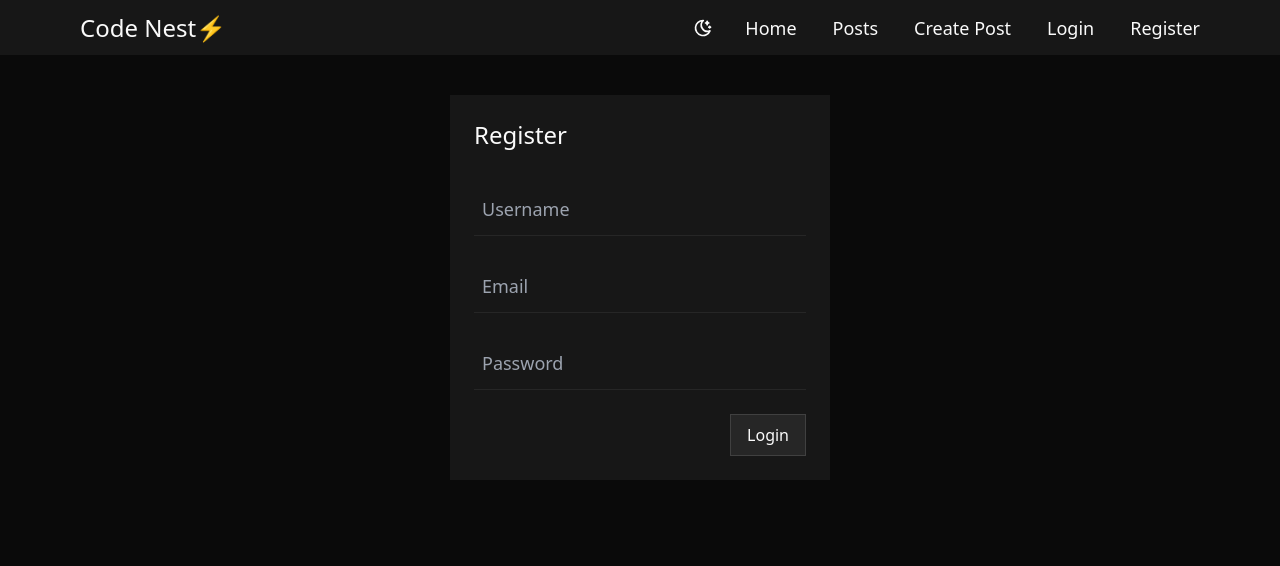
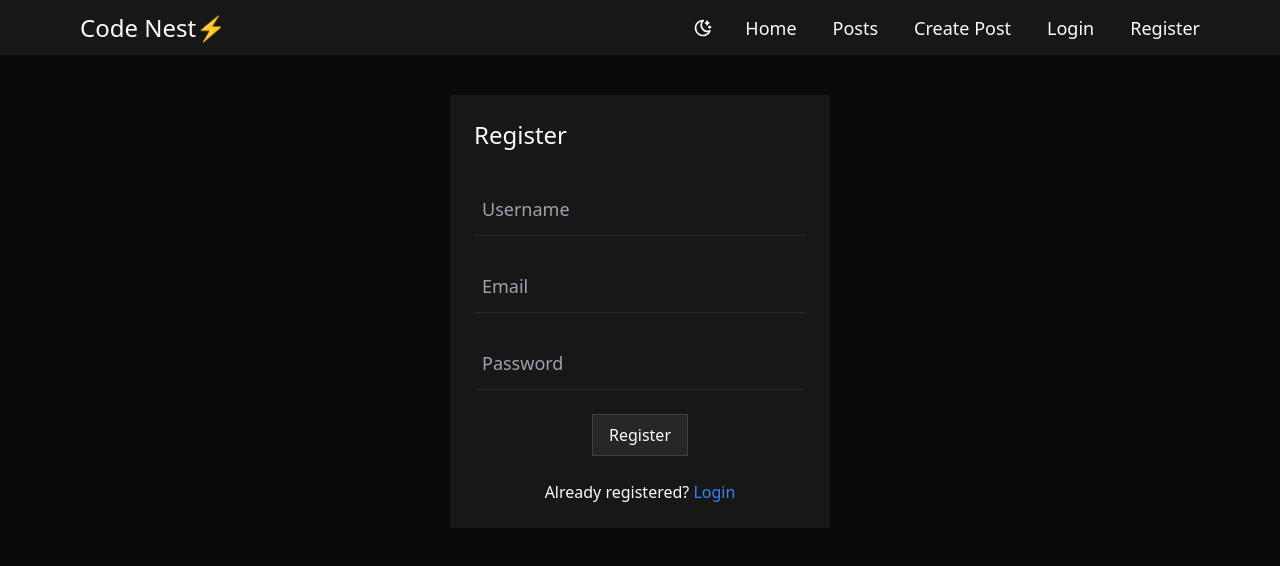
Before and after one commit to ReactiveX22/code-nest-client, a React (Vite) app: page /register in a window 1280 px wide. Shown: the top 566 px of the page. Built offline with nearby package versions, Linux system fonts and the light colour scheme; no server answers.

Commit message:
feat: landing page

```diff
--- a/index.html
+++ b/index.html
@@ -6,7 +6,9 @@
     <meta name="viewport" content="width=device-width, initial-scale=1.0" />
     <title>Code Nest ⚡</title>
   </head>
-  <body class="bg-bg-950 text-text-50 scroll-smooth antialiased">
+  <body
+    class="scroll-smooth bg-bg-950 text-text-50 antialiased transition-all duration-300"
+  >
     <div id="root"></div>
     <script type="module" src="/src/main.jsx"></script>
   </body>
--- a/src/components/auth/LoginForm.jsx
+++ b/src/components/auth/LoginForm.jsx
@@ -1,5 +1,5 @@
 import { useForm } from 'react-hook-form';
-import { useNavigate } from 'react-router-dom';
+import { NavLink, useNavigate } from 'react-router-dom';
 import useAuth from '../../hooks/useAuth';
 import FormGroup from '../FormGroup';
 
@@ -56,6 +56,14 @@ export const LoginForm = () => {
             {loading ? 'Logging in...' : 'Login'}
           </button>
         </div>
+        <p className='text-center'>
+          New to CodeNest? {''}
+          <span>
+            <NavLink to='/register' className='text-blue-500'>
+              Register
+            </NavLink>
+          </span>
+        </p>
         {error && <p className='mt-2 text-red-500'>{error}</p>}
       </div>
     </form>
--- a/src/components/auth/RegisterForm.jsx
+++ b/src/components/auth/RegisterForm.jsx
@@ -1,5 +1,5 @@
 import { useForm } from 'react-hook-form';
-import { useNavigate } from 'react-router-dom';
+import { NavLink, useNavigate } from 'react-router-dom';
 import useAuth from '../../hooks/useAuth';
 import FormGroup from '../FormGroup';
 
@@ -58,16 +58,24 @@ export const RegisterForm = () => {
             })}
           />
         </FormGroup>
-        <div className='flex justify-end'>
+        <div className='flex justify-center'>
           <button
             type='submit'
             className='border border-bg-700 bg-bg-800 px-4 py-2 font-medium'
             disabled={loading}
           >
-            {loading ? 'Logging in...' : 'Login'}
+            {loading ? 'Registering in...' : 'Register'}
           </button>
         </div>
-        {error && <p className='mt-2 text-red-500'>{error}</p>}
+        <p className='text-center'>
+          Already registered?{' '}
+          <span>
+            <NavLink to='/login' className='text-blue-500'>
+              Login
+            </NavLink>
+          </span>
+        </p>
+        {error && <p className='mt-2 text-center text-red-500'>{error}</p>}
       </div>
     </form>
   );
--- a/src/components/header/NavItemList.jsx
+++ b/src/components/header/NavItemList.jsx
@@ -14,7 +14,7 @@ export const NavItemList = () => {
 
       {user ? (
         <>
-          <NavItem to='/profile' label={user.username} />
+          <NavItem to={`/users/${user.id}`} label={user.username} />
           <button
             onClick={logoutUser}
             className='flex h-full items-center justify-center px-4 py-2 transition-all duration-300 hover:bg-bg-800'
--- a/src/hooks/useAuth.js
+++ b/src/hooks/useAuth.js
@@ -23,7 +23,7 @@ const useAuth = () => {
         })
       );
 
-      setUser(userData.user, userData.token); // Passing both user and token
+      setUser(userData.user, userData.token);
     } catch (err) {
       setError(err.message);
       throw new Error('Failed to login');
--- a/src/main.jsx
+++ b/src/main.jsx
@@ -17,6 +17,7 @@ import { LoginPage } from './pages/LoginPage';
 import { AuthProvider } from './context/AuthProvider';
 import { ProtectedLayout } from './pages/ProtectedLayout';
 import { RegisterPage } from './pages/RegisterPage';
+import { LandingPage } from './pages/LandingPage';
 
 const router = createBrowserRouter([
   {
@@ -24,6 +25,10 @@ const router = createBrowserRouter([
     element: <Layout />,
     errorElement: <ErrorPage />,
     children: [
+      {
+        path: '',
+        element: <LandingPage />,
+      },
       {
         path: 'posts/',
         element: (
@@ -45,9 +50,9 @@ const router = createBrowserRouter([
       {
         path: 'create',
         element: (
-          // <ProtectedLayout>
-          <CreatePostPage />
-          // </ProtectedLayout>
+          <ProtectedLayout>
+            <CreatePostPage />
+          </ProtectedLayout>
         ),
       },
       {
--- /dev/null
+++ b/src/pages/LandingPage.jsx
@@ -0,0 +1,30 @@
+import { NavLink } from 'react-router-dom';
+
+export const LandingPage = () => {
+  return (
+    <div className='flex flex-col'>
+      <div className='flex w-fit flex-col justify-center gap-6 pt-12'>
+        <div className='group flex cursor-pointer flex-col justify-center gap-4 text-5xl font-semibold'>
+          <h1>Welcome</h1>
+          <h1 className='flex items-center'>
+            to CodeNest
+            <div className='animate-pulse group-hover:animate-ping'>⚡</div>
+          </h1>
+        </div>
+        <div>
+          <p className='text-lg'>
+            Your Go-To Platform for Coding Tutorials and Articles
+          </p>
+        </div>
+        <div className='pt-6'>
+          <NavLink
+            to='/register'
+            className='rounded bg-bg-800 px-4 py-3 font-medium transition-all duration-300 hover:bg-bg-700'
+          >
+            Get Started
+          </NavLink>
+        </div>
+      </div>
+    </div>
+  );
+};
--- a/src/pages/LoginPage.jsx
+++ b/src/pages/LoginPage.jsx
@@ -4,7 +4,7 @@ export const LoginPage = () => {
   return (
     <div className='flex w-full flex-col items-center gap-8'>
       <div className='flex w-full flex-col gap-8 bg-bg-900 p-6 md:max-w-[380px]'>
-        <h1 className='text-2xl'>Login to CodeNest</h1>
+        <h1 className='text-2xl'>Login</h1>
         <LoginForm />
       </div>
     </div>
```
